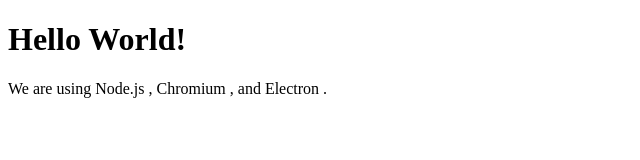
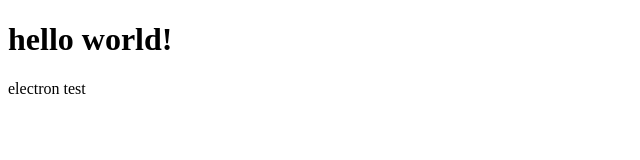
Before and after one commit to reflexsilver/thething, an Electron app: page src/index.html in a window 800 px wide. Shown: the whole page, without its empty margins (0-640 px from the left). Drawn offline with Linux system fonts and the light colour scheme.

Commit message:
update index.html

```diff
--- a/src/index.html
+++ b/src/index.html
@@ -4,12 +4,10 @@
     <meta charset="UTF-8">
     <!-- https://developer.mozilla.org/en-US/docs/Web/HTTP/CSP -->
     <meta http-equiv="Content-Security-Policy" content="default-src 'self'; script-src 'self'">
-    <title>Hello World!</title>
+    <title>test</title>
   </head>
   <body>
-    <h1>Hello World!</h1>
-    We are using Node.js <span id="node-version"></span>,
-    Chromium <span id="chrome-version"></span>,
-    and Electron <span id="electron-version"></span>.
+    <h1>hello world!</h1>
+    <p>electron test</p>
   </body>
 </html>
```
